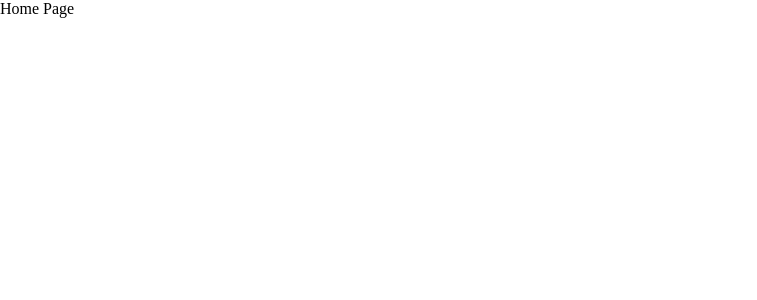
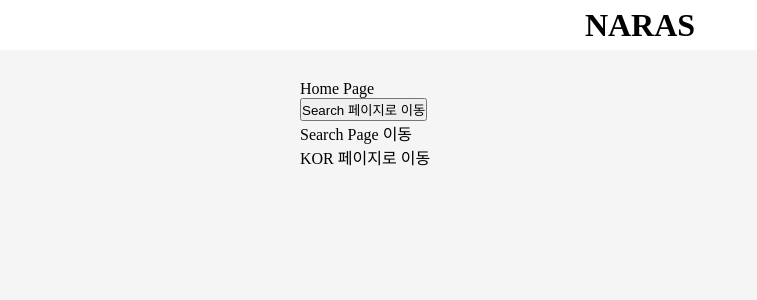
Before and after one commit to chaehaeun/Nextjs-NARAS, a Next.js app: page / in a window 1280 px wide. Shown: the top 300 px of the page, without its empty margins (0-757 px from the left). Built offline with nearby package versions, Linux system fonts and the light colour scheme.

Commit message:
[Add] 13-3 전체 레이아웃 설정하기

```diff
--- /dev/null
+++ b/components/Layout.jsx
@@ -0,0 +1,15 @@
+import React from "react";
+import style from "./Layout.module.css";
+
+const Layout = ({ children }) => {
+  return (
+    <>
+      <header className={style.header}>
+        <h1>NARAS</h1>
+      </header>
+      <main className={style.main}>{children}</main>
+    </>
+  );
+};
+
+export default Layout;
--- /dev/null
+++ b/components/Layout.module.css
@@ -0,0 +1,19 @@
+.header {
+  position: fixed;
+  top: 0px;
+  left: 0px;
+  right: 0px;
+  height: 50px;
+  background-color: white;
+  display: flex;
+  align-items: center;
+  justify-content: center;
+  font-weight: bold;
+  cursor: pointer;
+}
+
+.main {
+  max-width: 700px;
+  margin: 0 auto;
+  padding: 80px 10px;
+}
--- a/pages/_app.js
+++ /dev/null
@@ -1,5 +0,0 @@
-import '@/styles/globals.css'
-
-export default function App({ Component, pageProps }) {
-  return <Component {...pageProps} />
-}
--- /dev/null
+++ b/pages/_app.jsx
@@ -0,0 +1,10 @@
+import "@/styles/globals.css";
+import Layout from "@/components/Layout";
+
+export default function App({ Component, pageProps }) {
+  return (
+    <Layout>
+      <Component {...pageProps} />
+    </Layout>
+  );
+}
--- a/pages/_document.js
+++ b/pages/_document.js
@@ -1,13 +1,13 @@
-import { Html, Head, Main, NextScript } from 'next/document'
+import { Html, Head, Main, NextScript } from "next/document";
 
 export default function Document() {
   return (
-    <Html lang="en">
+    <Html lang="ko">
       <Head />
       <body>
         <Main />
         <NextScript />
       </body>
     </Html>
-  )
+  );
 }
--- a/pages/index.js
+++ /dev/null
@@ -1,3 +0,0 @@
-export default function Home() {
-  return <div>Home Page</div>;
-}
--- /dev/null
+++ b/pages/index.jsx
@@ -0,0 +1,40 @@
+import Link from "next/link";
+import { useRouter } from "next/router";
+
+export default function Home() {
+  const code = "KOR";
+  const router = useRouter();
+
+  const handleClickButton = () => {
+    router.push("/search");
+    // router.push({
+    //   pathname: "/country/[code]",
+    //   query: { code },
+    // });
+
+    // router.replace("/search"); // 뒤로가기 했을 때 이전 페이지로 돌아가지 않음
+    // router.reload(); // 새로고침 (새로고침을 하지 않으면 쿼리스트링이 변경되어도 페이지가 새로고침 되지 않음)
+  };
+
+  return (
+    <div>
+      Home Page
+      <div>
+        <button onClick={handleClickButton}>Search 페이지로 이동</button>
+      </div>
+      <div>
+        <Link href={"./search"}>Search Page 이동</Link>
+      </div>
+      <div>
+        <Link
+          href={{
+            pathname: "/country/[code]",
+            query: { code },
+          }}
+        >
+          {code} 페이지로 이동
+        </Link>
+      </div>
+    </div>
+  );
+}
--- a/styles/globals.css
+++ b/styles/globals.css
@@ -11,13 +11,7 @@ body {
 }
 
 body {
-  color: rgb(var(--foreground-rgb));
-  background: linear-gradient(
-      to bottom,
-      transparent,
-      rgb(var(--background-end-rgb))
-    )
-    rgb(var(--background-start-rgb));
+  background-color: rgb(245, 245, 245);
 }
 
 a {
```
